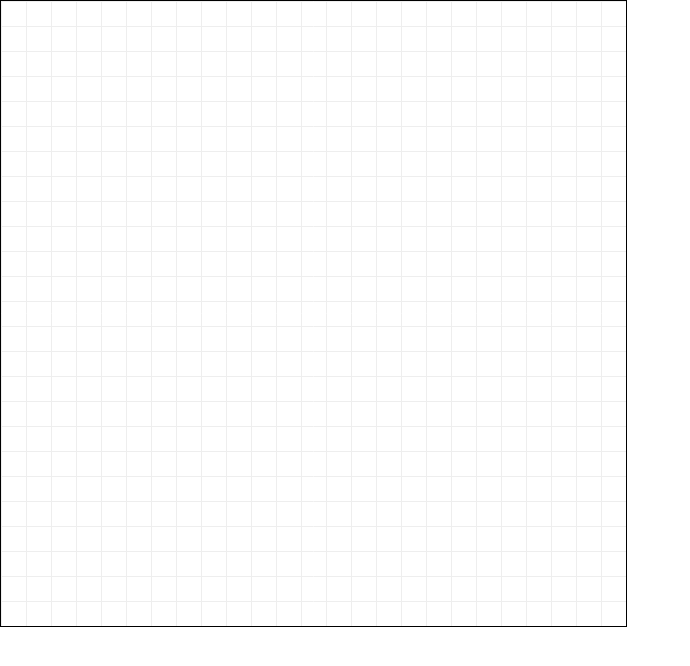
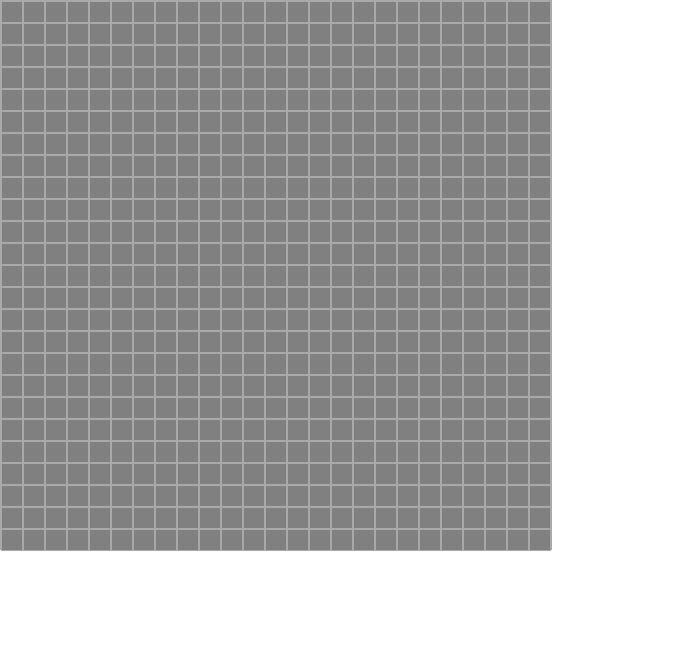
Before and after one commit to hebergonza719/CS-Build-Week-One, a React (Create React App) app in the folder game-of-life/: page / in a window 1280 px wide. Shown: the top 666 px of the page, without its empty margins (0-690 px from the left). Built offline with nearby package versions, Linux system fonts and the light colour scheme.

Commit message:
not using canvas anymore, just js, created grid with js, created function to count neighbors, cells are clickable

```diff
--- a/game-of-life/src/App.css
+++ b/game-of-life/src/App.css
@@ -5,3 +5,31 @@
 .canvas1 {
   border: 1px solid black;
 }
+
+.grid-container {
+  height: 550px;
+  width: 550px;
+}
+
+.row {
+  display: flex;
+  flex-direction: row;
+  border: 1px solid darkgray;
+  /* background-color: grey; */
+  height: 20px;
+  width: 550px
+}
+
+.cells-dead {
+  border: 1px solid darkgray;
+  background-color: grey;
+  height: 20px;
+  width: 20px
+}
+
+.cells-alive {
+  border: 1px solid darkgray;
+  background-color: black;
+  height: 20px;
+  width: 20px
+}
--- a/game-of-life/src/App.js
+++ b/game-of-life/src/App.js
@@ -1,37 +1,27 @@
 import React from 'react';
-// import Canvas from './Canvas';
-import CanvasTemp from './CanvasTemp';
+import Grid from './Grid';
 import './App.css';
 
 function App() {
+  const defaults = {
+    row: 25,
+    col: 25
+  }
 
-  // const draw = (context, frameCount) => {
-  //   context.clearRect(0, 0, context.canvas.width, context.canvas.height)
-  //   context.fillStyle = '#000000'
-  //   context.beginPath()
-  //   context.arc(50, 100, 35*Math.sin(frameCount*0.05)**2, 0, 2*Math.PI)
-  //   context.fill()
-  // };
+  let matrix = new Array(defaults.row);
 
-  // const draw1 = (context) => {
-  //   context.beginPath();
-  //   context.moveTo(75, 50);
-  //   context.lineTo(100, 75);
-  //   context.lineTo(100, 25);
-  //   // closePath() not necessary because of context.fill()
-  //   // context.closePath();
-  //   // context.fillStyle = '#000fff'
-  //   context.moveTo(150, 50);
-  //   context.lineTo(200, 75);
-  //   context.lineTo(200, 25);
-  //   context.fill();
-  // };
+  for (let i = 0; i < matrix.length; i++) {
+    matrix[i] = new Array(defaults.col);
+    for (let y = 0; y < matrix[i].length; y++) {
+      matrix[i][y] = false;
+    };
+  };
 
-  return <div>
-      {/* <Canvas draw={draw} /> */}
-      {/* <CanvasTemp draw={draw1} width={500} height={500} /> */}
-      <CanvasTemp />
+  return (
+    <div>
+      <Grid matrix={matrix}/>
     </div>
+  )
 }
 
 export default App;
--- a/game-of-life/src/CanvasTemp.js
+++ b/game-of-life/src/CanvasTemp.js
@@ -1,6 +1,6 @@
 import React, { useRef, useEffect } from 'react';
 
-const CanvasTemp = (props) => {
+const CanvasTemp = () => {
   const canvasRef = useRef(null);
 
   let matrix = [];
@@ -9,7 +9,7 @@ const CanvasTemp = (props) => {
   const defaults = {
     cellsX : 25,
     cellsY: 25,
-    cellSize: 25,
+    cellSize: 20,
     rules: "23/3",
     gridColor: "#eee",
     cellColor: "#ccc"
@@ -24,6 +24,14 @@ const CanvasTemp = (props) => {
       matrix[i][y] = false;
     };
   };
+
+  // onClick for cells
+  const toggleState = (e) => {
+
+    e.preventDefault();
+  };
+
+  matrix[0][0] = true;
 
   const draw = (context) => {
     let x = null;
@@ -52,37 +60,25 @@ const CanvasTemp = (props) => {
       for (y = 0; y < matrix[x].length; y++) {
         if (matrix[x][y]) {
           context.fillRect(
-            x * defaults.cellSize + 1,
-            y * defaults.cellSize + 1,
-            defaults.cellSize - 1,
-            defaults.cellSize - 1);
+            x * defaults.cellSize + 1, y * defaults.cellSize + 1, defaults.cellSize - 1, defaults.cellSize - 1);
         }
       }
     };
-
   };
 
   useEffect(() => {
     const canvas = canvasRef.current
     const context = canvas.getContext('2d')
-    //Our first draw
-    // context.fillStyle = 'rgb(200, 0, 0)';
-    // context.fillRect(10, 10, 75, 75);
-
-    // context.fillStyle = 'rgba(0, 0, 200, 0.5)';
-    // context.fillRect(37.5, 37.5, 75, 75);
     draw(context);
-  }, [])
+  }, [draw])
 
   return <canvas
     className="canvas1"
     ref={canvasRef}
-    // width={props.width}
-    // height={props.height}
+    onClick={toggleState}
     width={defaults.cellsX * defaults.cellSize}
     height={defaults.cellsY * defaults.cellSize}
   />
 };
-// test
 
 export default CanvasTemp;
--- /dev/null
+++ b/game-of-life/src/CountNeighbors.js
@@ -0,0 +1,52 @@
+export const countNeighbors = (cx, cy, matrix) => {
+  let count = 0;
+  if (cx -1 >= 0 && cy -1 >= 0) {
+    if (matrix[cx-1][cy-1]) {
+      count++;
+    }
+  }
+
+  if (cx -1 >= 0) {
+    if (matrix[cx-1][cy]) {
+      count++;
+    }
+  }
+
+  if (cx -1 >= 0 && cy+1 < 25) {
+    if (matrix[cx-1][cy+1]) {
+      count++;
+    }
+  }
+
+  if (cy+1 < 25) {
+    if (matrix[cx][cy+1]) {
+      count++;
+    }
+  }
+
+  if (cy -1 >= 0) {
+    if (matrix[cx][cy-1]) {
+      count++;
+    }
+  }
+
+  if (cx+1 < 25) {
+    if (matrix[cx+1][cy]) {
+      count++;
+    }
+  }
+
+  if (cx+1 < 25 && cy -1 >= 0) {
+    if (matrix[cx+1][cy-1]) {
+      count++;
+    }
+  }
+
+  if (cx+1 < 25 && cy+1 < 25) {
+    if (matrix[cx+1][cy+1]) {
+      count++;
+    }
+  }
+
+  return count;
+};
--- /dev/null
+++ b/game-of-life/src/Grid.js
@@ -0,0 +1,38 @@
+import React, { useEffect, useState } from 'react';
+import { countNeighbors } from './CountNeighbors';
+
+const Grid = ({matrix}) => {
+  const [refresh, setRefresh] = useState(false);
+
+  const toggleStatus = (cx, cy) => (e) => {
+    e.preventDefault();
+    matrix[cx][cy] = !matrix[cx][cy]
+    // console.log(index, index2);
+    console.log(countNeighbors(cx, cy, matrix))
+    setRefresh(!refresh)
+  };
+
+  useEffect(() => {
+
+  }, [refresh]);
+
+  return (
+    <div className="grid-container">
+      {matrix.map((x, index) => (
+        <div key={index} className="row">
+          {x.map((y, index2) => (
+            <div
+              onClick={toggleStatus(index, index2)}
+              key={index2}
+              className={matrix[index][index2] === true ? 'cells-alive' : 'cells-dead'}
+            >
+            </div>
+          ))
+          }
+        </div>
+      ))}
+    </div>
+  )
+};
+
+export default Grid;
```
